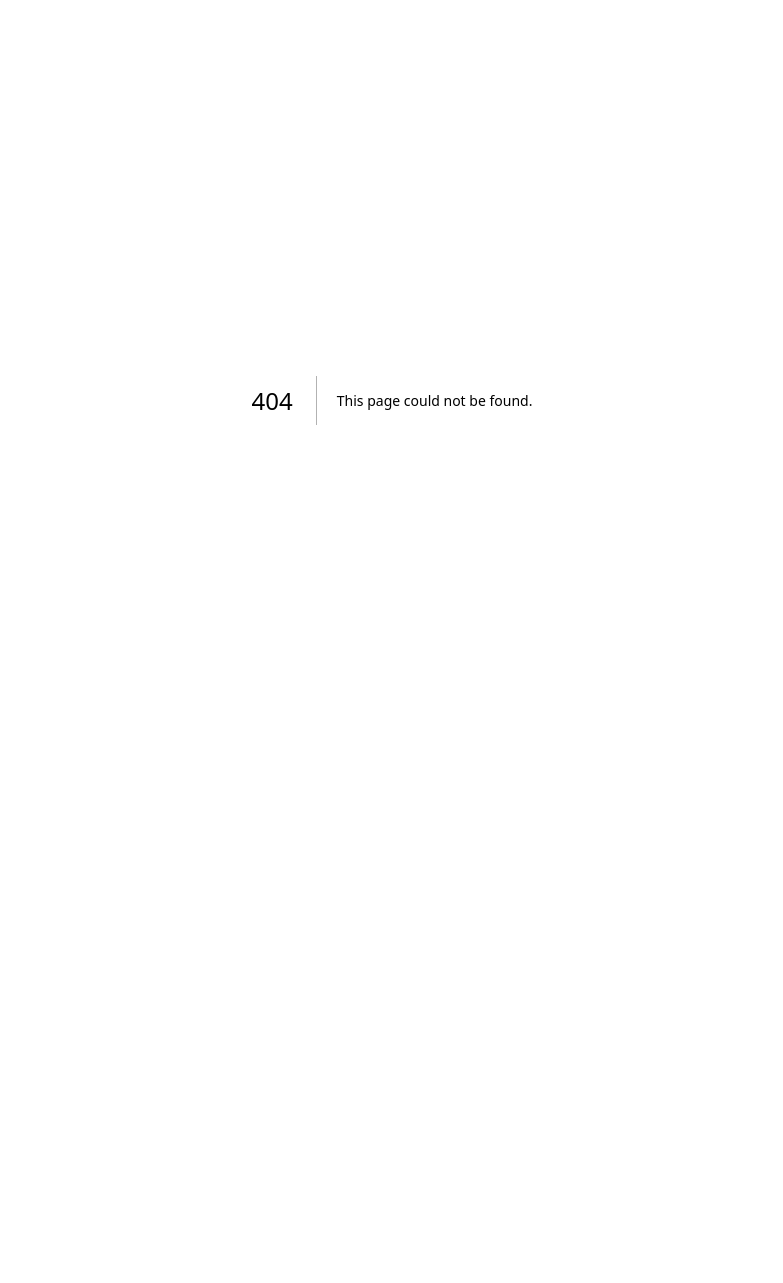
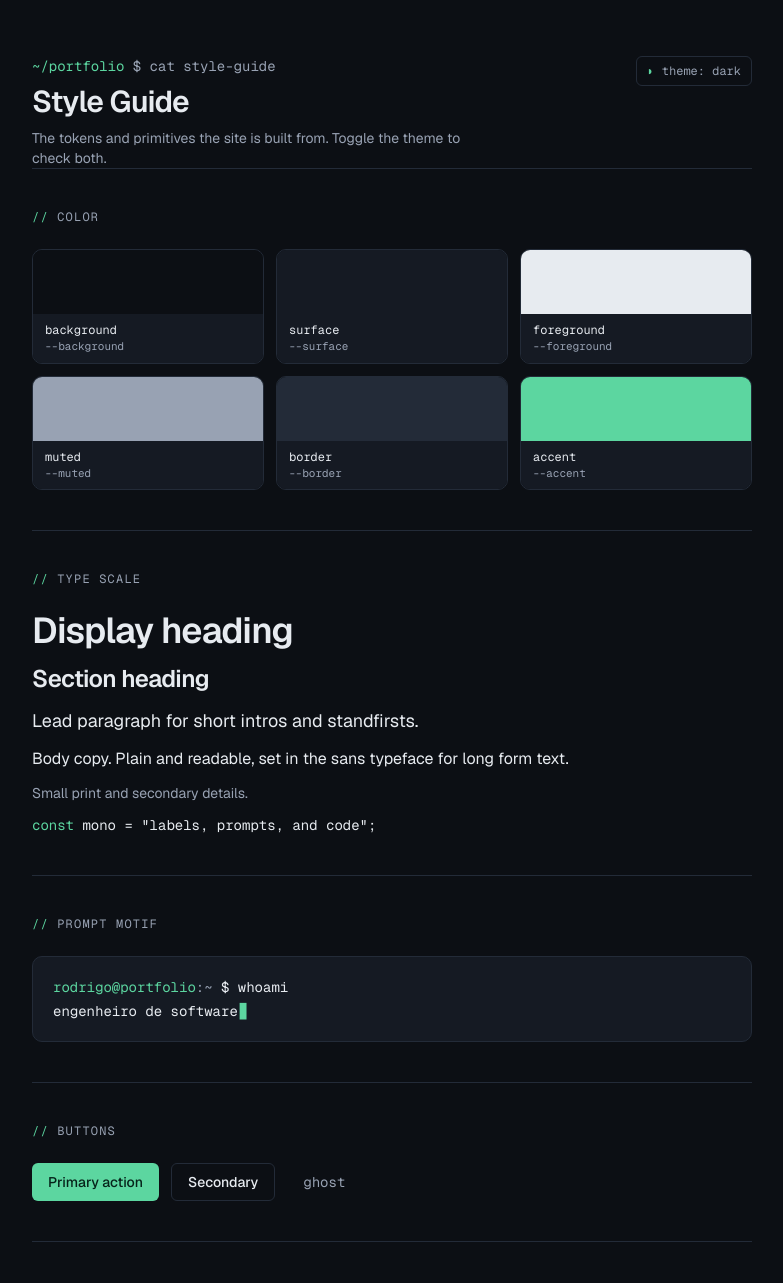
Before and after one commit to RodrigoDutraF88/portfolio-rodrigodutra, a Next.js app: page /styleguide in a window 1280 px wide. Before the commit this address had no page. Shown: the top 1283 px of the page, without its empty margins (248-1031 px from the left). Before the commit the page ends 800 px from the top, so only its background shows below. Built offline with nearby package versions, Linux system fonts and the light colour scheme.

Commit message:
feat: add styleguide reference page

```diff
--- /dev/null
+++ b/src/app/styleguide/page.tsx
@@ -0,0 +1,130 @@
+import type { Metadata } from "next";
+import { ThemeToggle } from "@/components/theme-toggle";
+
+export const metadata: Metadata = {
+  title: "Style Guide",
+  description: "Design tokens and primitives for the portfolio.",
+};
+
+const colors = [
+  { name: "background", varName: "--background" },
+  { name: "surface", varName: "--surface" },
+  { name: "foreground", varName: "--foreground" },
+  { name: "muted", varName: "--muted" },
+  { name: "border", varName: "--border" },
+  { name: "accent", varName: "--accent" },
+];
+
+function Section({ label, children }: { label: string; children: React.ReactNode }) {
+  return (
+    <section className="border-t border-[var(--border)] py-10">
+      <h2 className="text-muted mb-6 font-mono text-xs tracking-widest uppercase">
+        <span className="text-accent">{"// "}</span>
+        {label}
+      </h2>
+      {children}
+    </section>
+  );
+}
+
+export default function StyleGuide() {
+  return (
+    <main className="mx-auto w-full max-w-3xl px-4 py-14 sm:px-6">
+      <header className="flex items-start justify-between gap-4">
+        <div>
+          <p className="text-muted font-mono text-sm">
+            <span className="text-accent">~/portfolio</span> $ cat style-guide
+          </p>
+          <h1 className="mt-2 text-3xl font-semibold tracking-tight">Style Guide</h1>
+          <p className="text-muted mt-2 max-w-md text-sm">
+            The tokens and primitives the site is built from. Toggle the theme to check both.
+          </p>
+        </div>
+        <ThemeToggle />
+      </header>
+
+      <Section label="color">
+        <div className="grid grid-cols-2 gap-3 sm:grid-cols-3">
+          {colors.map((c) => (
+            <div
+              key={c.name}
+              className="overflow-hidden rounded-[var(--radius-card)] border border-[var(--border)]"
+            >
+              <div className="h-16 w-full" style={{ background: `var(${c.varName})` }} />
+              <div className="bg-surface px-3 py-2">
+                <p className="font-mono text-xs">{c.name}</p>
+                <p className="text-muted font-mono text-[11px]">{c.varName}</p>
+              </div>
+            </div>
+          ))}
+        </div>
+      </Section>
+
+      <Section label="type scale">
+        <div className="space-y-3">
+          <p className="text-4xl font-semibold tracking-tight">Display heading</p>
+          <p className="text-2xl font-semibold tracking-tight">Section heading</p>
+          <p className="text-lg">Lead paragraph for short intros and standfirsts.</p>
+          <p className="text-base">
+            Body copy. Plain and readable, set in the sans typeface for long form text.
+          </p>
+          <p className="text-muted text-sm">Small print and secondary details.</p>
+          <p className="font-mono text-sm">
+            <span className="text-accent">const</span> mono = &quot;labels, prompts, and code&quot;;
+          </p>
+        </div>
+      </Section>
+
+      <Section label="prompt motif">
+        <div className="bg-surface rounded-[var(--radius-card)] border border-[var(--border)] p-5 font-mono text-sm">
+          <p>
+            <span className="text-accent">rodrigo@portfolio</span>
+            <span className="text-muted">:</span>
+            <span className="text-muted">~</span> $ whoami
+          </p>
+          <p className="mt-1">
+            engenheiro de software
+            <span className="cursor-blink text-accent ml-0.5 inline-block">▋</span>
+          </p>
+        </div>
+      </Section>
+
+      <Section label="buttons">
+        <div className="flex flex-wrap gap-3">
+          <button className="bg-accent text-accent-foreground rounded-md px-4 py-2 text-sm font-medium transition-opacity hover:opacity-90">
+            Primary action
+          </button>
+          <button className="text-foreground rounded-md border border-[var(--border)] px-4 py-2 text-sm font-medium transition-colors hover:border-[var(--accent)]">
+            Secondary
+          </button>
+          <button className="text-muted hover:text-foreground rounded-md px-4 py-2 font-mono text-sm transition-colors">
+            ghost
+          </button>
+        </div>
+      </Section>
+
+      <Section label="links">
+        <p className="text-base">
+          A paragraph with an{" "}
+          <a
+            href="#"
+            className="text-accent underline decoration-from-font underline-offset-4 hover:opacity-80"
+          >
+            inline link
+          </a>{" "}
+          and a keyboard focusable control. Tab through this page to see focus rings.
+        </p>
+      </Section>
+
+      <Section label="surface card">
+        <article className="bg-surface rounded-[var(--radius-card)] border border-[var(--border)] p-5">
+          <p className="text-muted font-mono text-xs">project</p>
+          <h3 className="mt-1 text-lg font-semibold">bookshelf-app</h3>
+          <p className="text-muted mt-2 text-sm">
+            Full stack reading tracker built with Next.js, tRPC, Prisma, and PostgreSQL.
+          </p>
+        </article>
+      </Section>
+    </main>
+  );
+}
```
